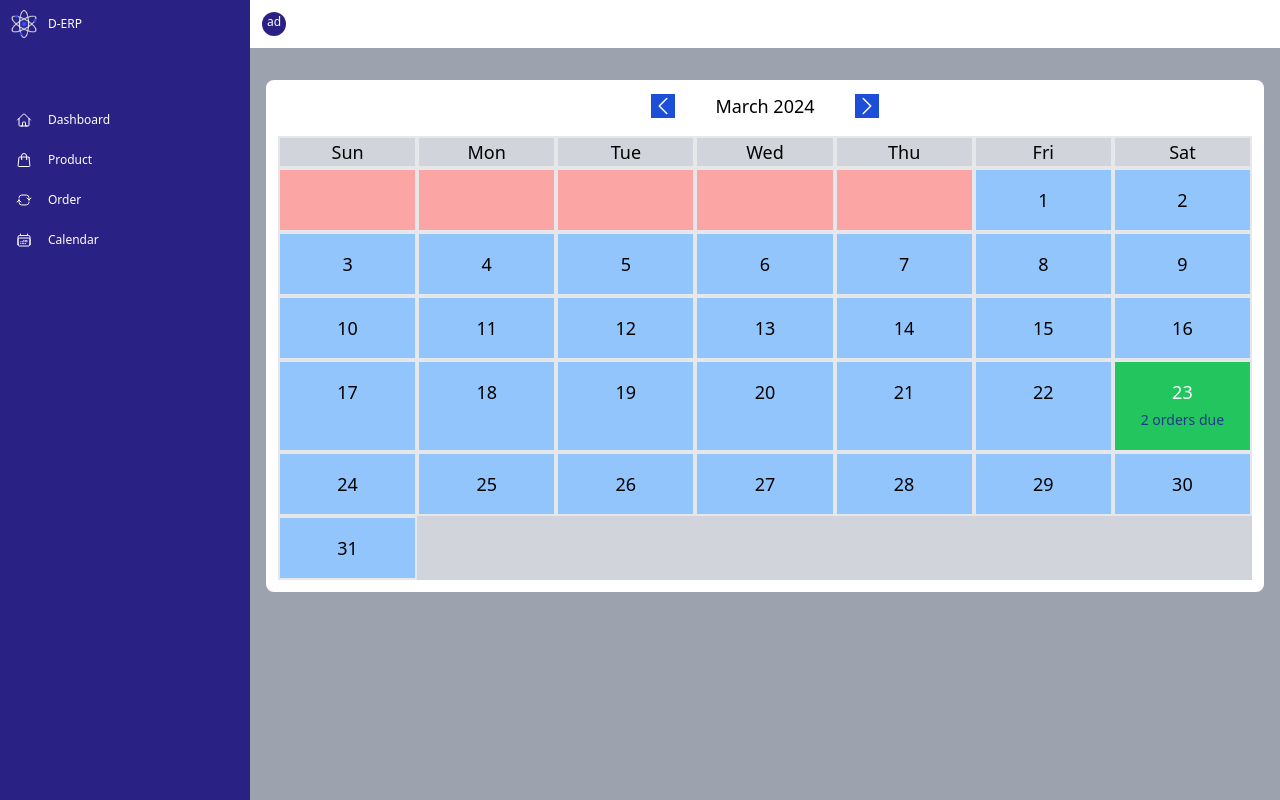
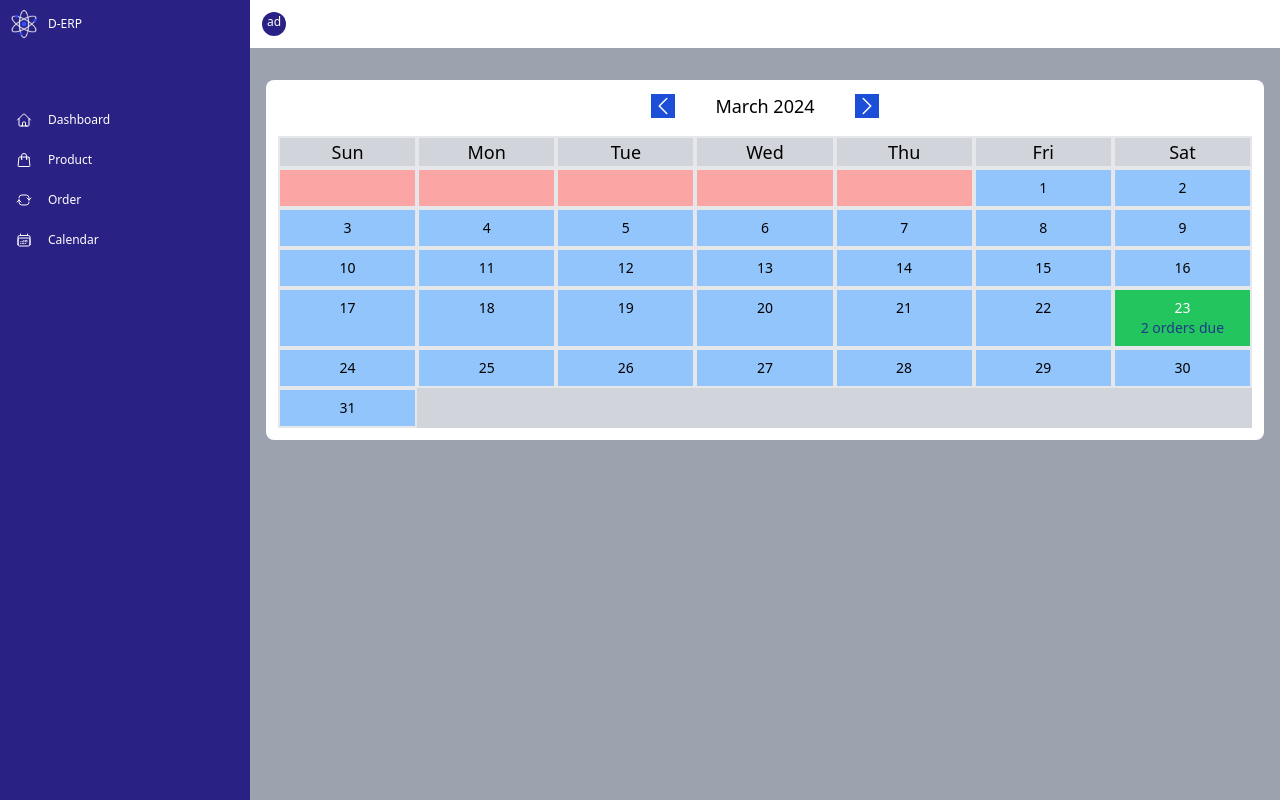
Before and after one commit to Abhishek-1337/Derp, a React (Vite) app: page /calendar in a window 1280 px wide. Built offline with nearby package versions, Linux system fonts and the light colour scheme.

Commit message:
fix: font size

```diff
--- a/src/components/Calendar/OrderDetailOnDay.jsx
+++ b/src/components/Calendar/OrderDetailOnDay.jsx
@@ -13,7 +13,7 @@ const OrderDetailOnDay = ({ orderDeliveries, day }) => {
         isOpen={modalDialog}
         onCancel={handleModalOnCancel}
         title="Order details"
-        additionalStyles="min-w-[900px]"
+        additionalStyles="min-w-[500px] font-medium"
         data={
           <table className=" w-full mt-4 table-fixed">
             <thead>
@@ -39,7 +39,7 @@ const OrderDetailOnDay = ({ orderDeliveries, day }) => {
       <div
         className={`${
           day == null ? "bg-red-300" : ""
-        } bg-blue-300 border-2 p-4 relative ${
+        } bg-blue-300 border-2 p-2 text-sm relative ${
           orderDeliveries.length !== 0 &&
           "bg-green-500 text-white cursor-pointer"
         }`}
```
